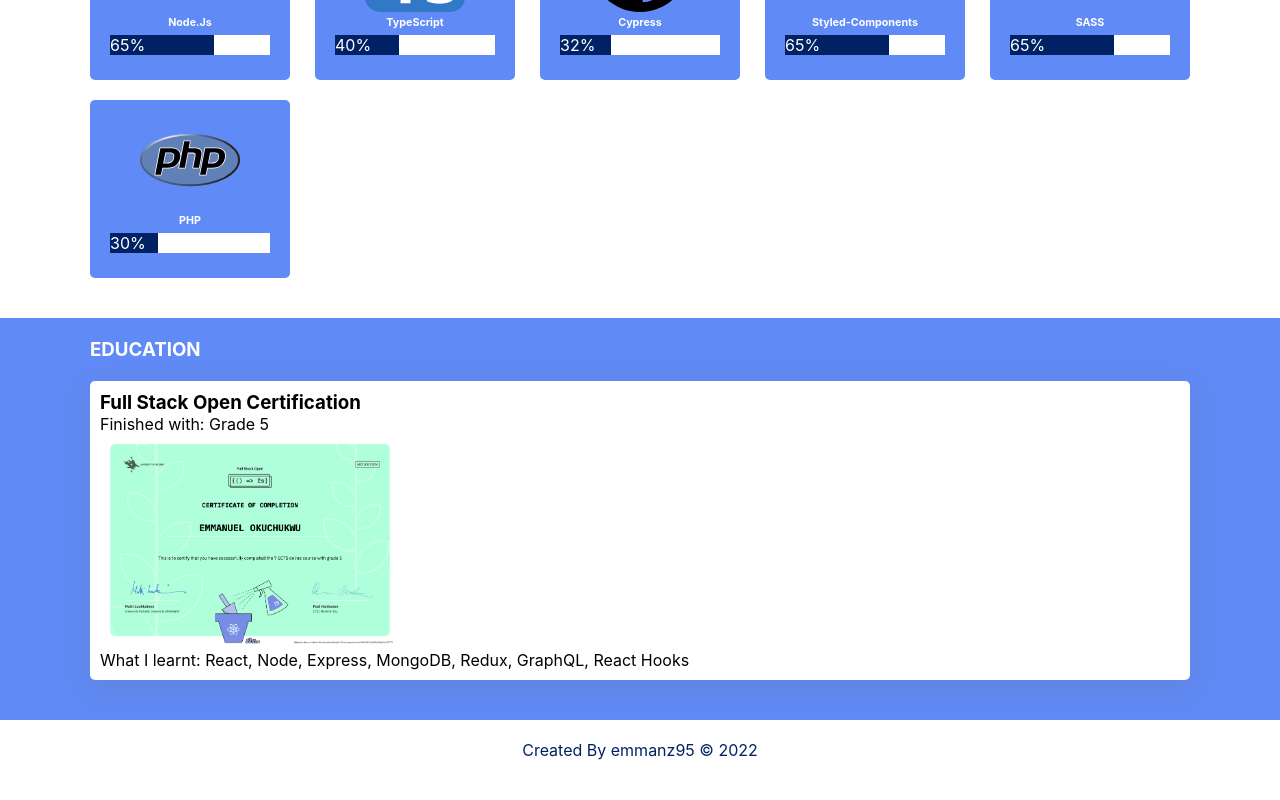
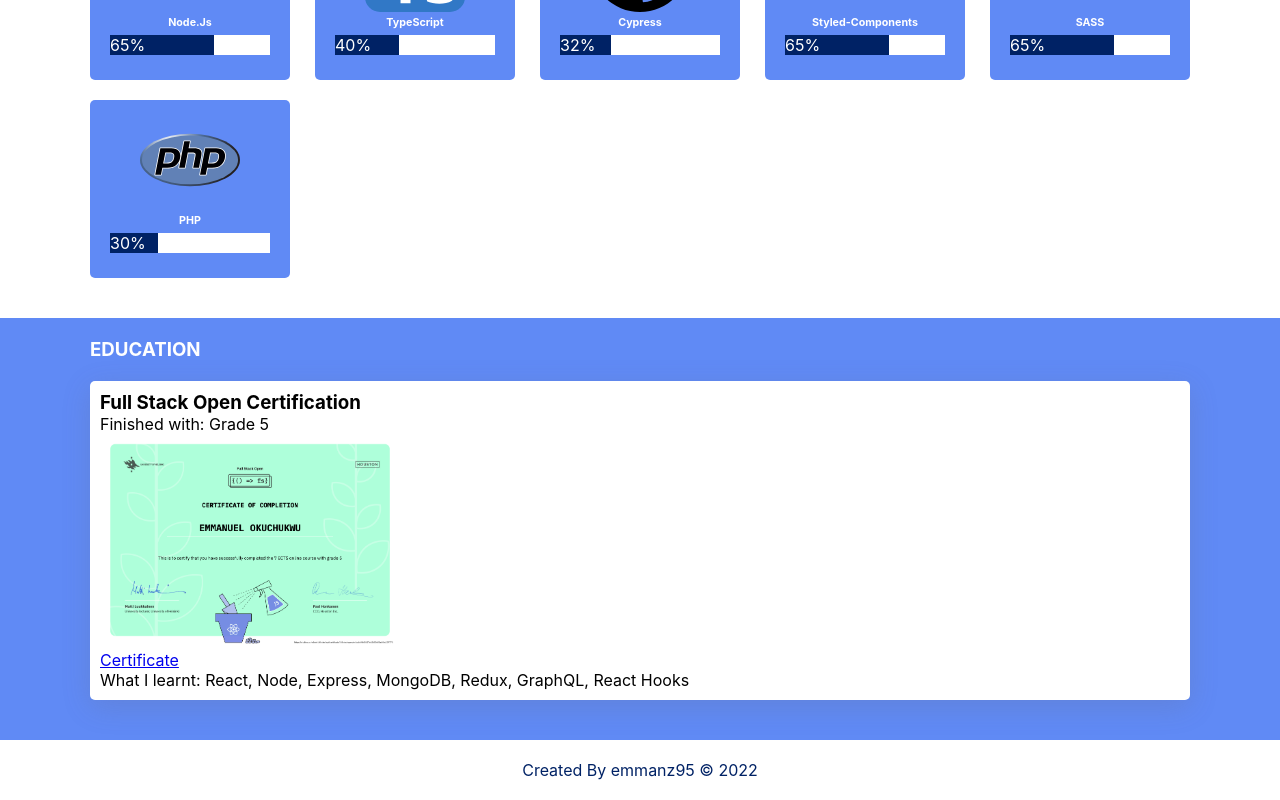
Before and after one commit to emmanz1995/emmanza95-portfolio, a React (Create React App) app: page / in a window 1280 px wide. Shown: the part 2426-3226 px from the top of the page. Built offline with nearby package versions, Linux system fonts and the light colour scheme.

Commit message:
new changes

```diff
--- a/src/components/Education.tsx
+++ b/src/components/Education.tsx
@@ -29,6 +29,7 @@ const Education = () => {
                                 <div className="certificate-img-wrapper">
                                     <img src={edu.certificate} alt="" className="certificate-img" width="400" height="600" />
                                 </div>
+                                <a href={edu.certificate}>Certificate</a>
                                 <p>What I learnt: {edu.content.join(', ')}</p>
                             </div>
                         </div>
--- a/src/components/Navbar.tsx
+++ b/src/components/Navbar.tsx
@@ -41,7 +41,7 @@ const Navbar = () => {
                         <a href="#education">Education</a>
                     </li>
                     <li>
-                        <a href="/assets/Emmanuel Okuchukwu New CV.pdf" target="_blank" rel="noreferrer">Download CV</a>
+                        <a href="/assets/New Emmanuel Okuchukwu CV.pdf" target="_blank" rel="noreferrer">Download CV</a>
                     </li>
                     {/*<li>*/}
                     {/*    <Link href="/contact">Contact</Link>*/}
```
Also changed, not shown: 1 other file (tests, documents, lock files or other folders).
